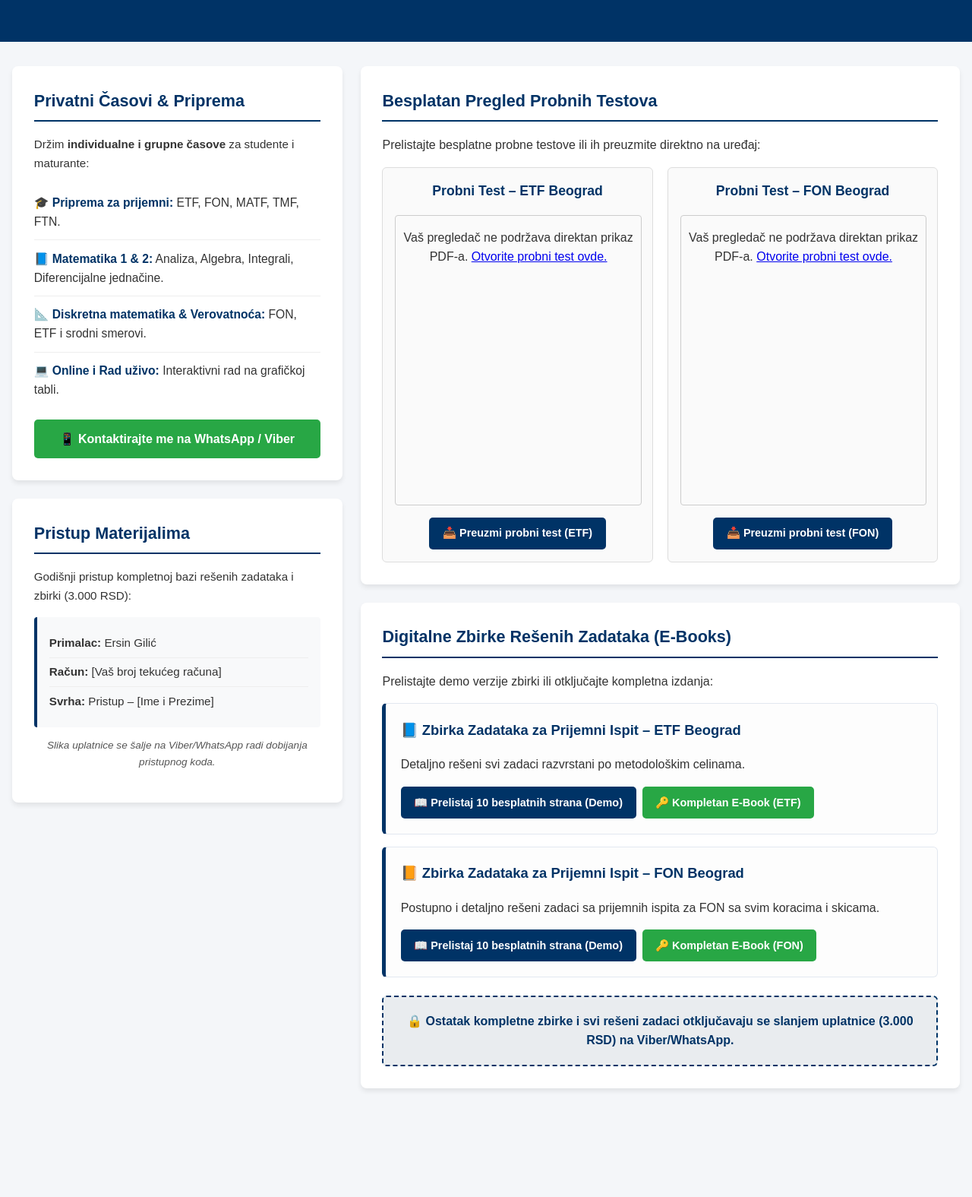
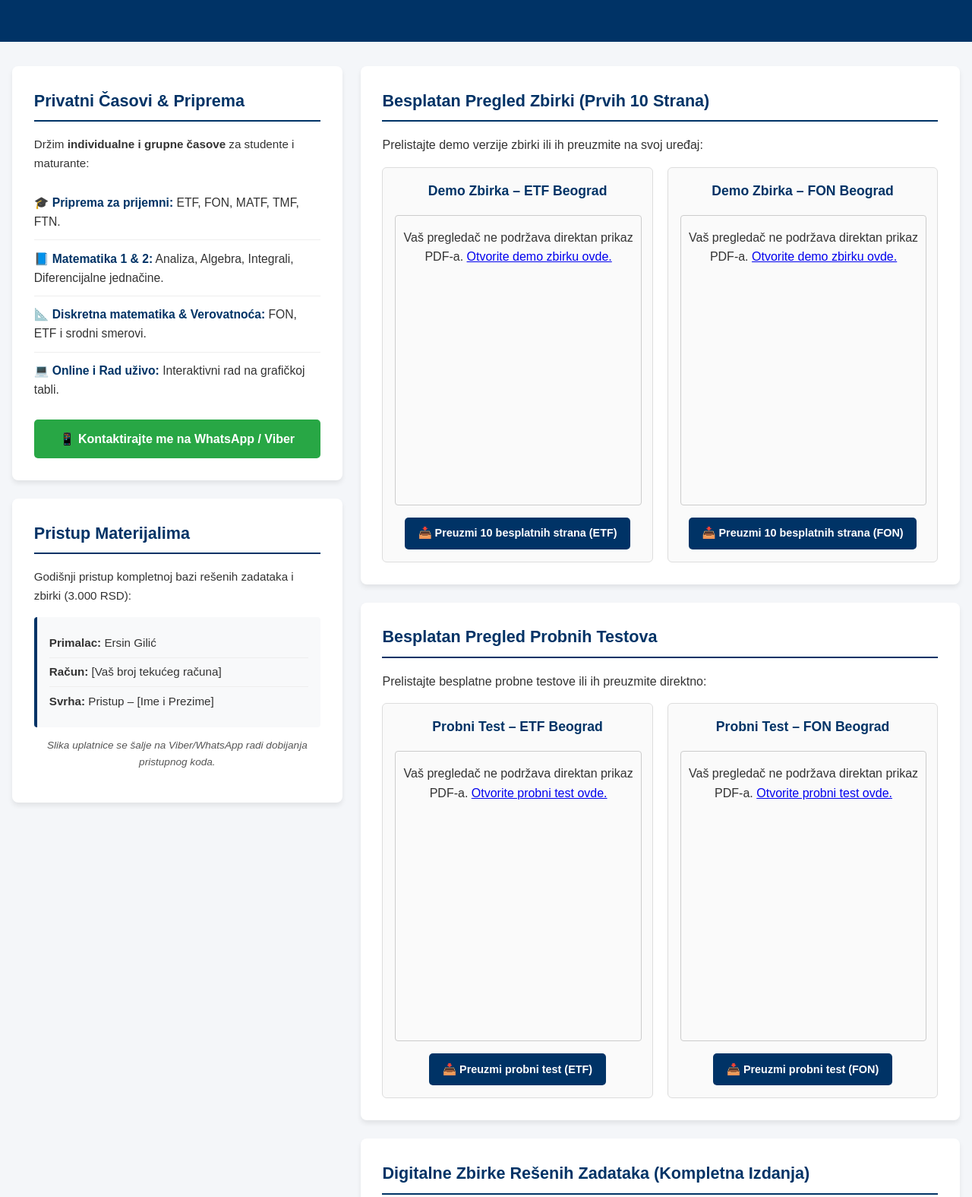
Before and after one commit to ersin-gilic/sajt-priprema, a plain HTML site: page index.html in a window 1280 px wide. Shown: the part 168-1743 px from the top of the page at 76% size. Before the commit the page ends 1656 px from the top, so only its background shows below. Drawn offline with Linux system fonts and the light colour scheme.

Commit message:
Vracen raspored: demo zbirke na vrhu, probni testovi ispod, tacni pdf linkovi

```diff
--- a/index.html
+++ b/index.html
@@ -65,7 +65,7 @@
 
     <div class="layout-container">
 
-        <!-- LEVA KOLONA: Privatni časovi i uplata -->
+        <!-- LEVA KOLONA: Privatni časovi i podaci za uplatu -->
         <aside class="sidebar">
             <div class="card">
                 <h2>Privatni Časovi & Priprema</h2>
@@ -98,13 +98,41 @@
             </div>
         </aside>
 
-        <!-- DESNA KOLONA: Probni testovi, besplatne stranice zbirki i e-books -->
+        <!-- DESNA KOLONA: Glavni sadržaj -->
         <main class="main-content">
 
-            <!-- BESPLATAN PREGLED I TESTOVI -->
+            <!-- 1. NA VRHU: 10 BESPLATNIH STRANA ZBIRKI -->
+            <div class="card">
+                <h2>Besplatan Pregled Zbirki (Prvih 10 Strana)</h2>
+                <p>Prelistajte demo verzije zbirki ili ih preuzmite na svoj uređaj:</p>
+
+                <div class="preview-grid">
+                    <div class="preview-item">
+                        <h3>Demo Zbirka – ETF Beograd</h3>
+                        <div class="pdf-viewer-container">
+                            <object data="zbirka-etf-demo.pdf#toolbar=0" type="application/pdf">
+                                <p>Vaš pregledač ne podržava direktan prikaz PDF-a. <a href="zbirka-etf-demo.pdf" target="_blank">Otvorite demo zbirku ovde.</a></p>
+                            </object>
+                        </div>
+                        <a href="zbirka-etf-demo.pdf" download class="download-btn">📥 Preuzmi 10 besplatnih strana (ETF)</a>
+                    </div>
+
+                    <div class="preview-item">
+                        <h3>Demo Zbirka – FON Beograd</h3>
+                        <div class="pdf-viewer-container">
+                            <object data="zbirka-fon-demo.pdf#toolbar=0" type="application/pdf">
+                                <p>Vaš pregledač ne podržava direktan prikaz PDF-a. <a href="zbirka-fon-demo.pdf" target="_blank">Otvorite demo zbirku ovde.</a></p>
+                            </object>
+                        </div>
+                        <a href="zbirka-fon-demo.pdf" download class="download-btn">📥 Preuzmi 10 besplatnih strana (FON)</a>
+                    </div>
+                </div>
+            </div>
+
+            <!-- 2. ISPOD: PROBNI TESTOVI -->
             <div class="card">
                 <h2>Besplatan Pregled Probnih Testova</h2>
-                <p>Prelistajte besplatne probne testove ili ih preuzmite direktno na uređaj:</p>
+                <p>Prelistajte besplatne probne testove ili ih preuzmite direktno:</p>
 
                 <div class="preview-grid">
                     <div class="preview-item">
@@ -129,27 +157,21 @@
                 </div>
             </div>
 
-            <!-- DIGITALNE ZBIRKE / E-BOOKS I DEMO VERZIJE -->
+            <!-- 3. NA DNU: OTKLJUČAVANJE KOMPLETNIH ZBIRKI -->
             <div class="card">
-                <h2>Digitalne Zbirke Rešenih Zadataka (E-Books)</h2>
-                <p>Prelistajte demo verzije zbirki ili otključajte kompletna izdanja:</p>
+                <h2>Digitalne Zbirke Rešenih Zadataka (Kompletna Izdanja)</h2>
+                <p>Nakon uplate pretplate dobijate pristup celokupnoj bazi rešenih zadataka:</p>
 
                 <div class="ebook-card">
                     <h3>📘 Zbirka Zadataka za Prijemni Ispit – ETF Beograd</h3>
-                    <p>Detaljno rešeni svi zadaci razvrstani po metodološkim celinama.</p>
-                    <div style="margin-top: 0.8rem; display: flex; gap: 0.5rem; flex-wrap: wrap;">
-                        <a href="zbirka-etf-demo.pdf" target="_blank" class="download-btn">📖 Prelistaj 10 besplatnih strana (Demo)</a>
-                        <a href="online-etf-zbirka.html" class="download-btn" style="background-color: #28a745;">🔑 Kompletan E-Book (ETF)</a>
-                    </div>
+                    <p>Kompletno rešeni svi zadaci po metodološkim celinama.</p>
+                    <a href="online-etf-zbirka.html" class="download-btn" style="background-color: #28a745; margin-top: 0.5rem;">🔑 Otključaj kompletnu zbirku (ETF)</a>
                 </div>
 
                 <div class="ebook-card">
                     <h3>📙 Zbirka Zadataka za Prijemni Ispit – FON Beograd</h3>
-                    <p>Postupno i detaljno rešeni zadaci sa prijemnih ispita za FON sa svim koracima i skicama.</p>
-                    <div style="margin-top: 0.8rem; display: flex; gap: 0.5rem; flex-wrap: wrap;">
-                        <a href="zbirka-fon-demo.pdf" target="_blank" class="download-btn">📖 Prelistaj 10 besplatnih strana (Demo)</a>
-                        <a href="online-fon-zbirka.html" class="download-btn" style="background-color: #28a745;">🔑 Kompletan E-Book (FON)</a>
-                    </div>
+                    <p>Postupno rešeni zadaci sa prijemnih ispita za FON sa svim koracima i skicama.</p>
+                    <a href="online-fon-zbirka.html" class="download-btn" style="background-color: #28a745; margin-top: 0.5rem;">🔑 Otključaj kompletnu zbirku (FON)</a>
                 </div>
 
                 <div class="blur-overlay">
```
